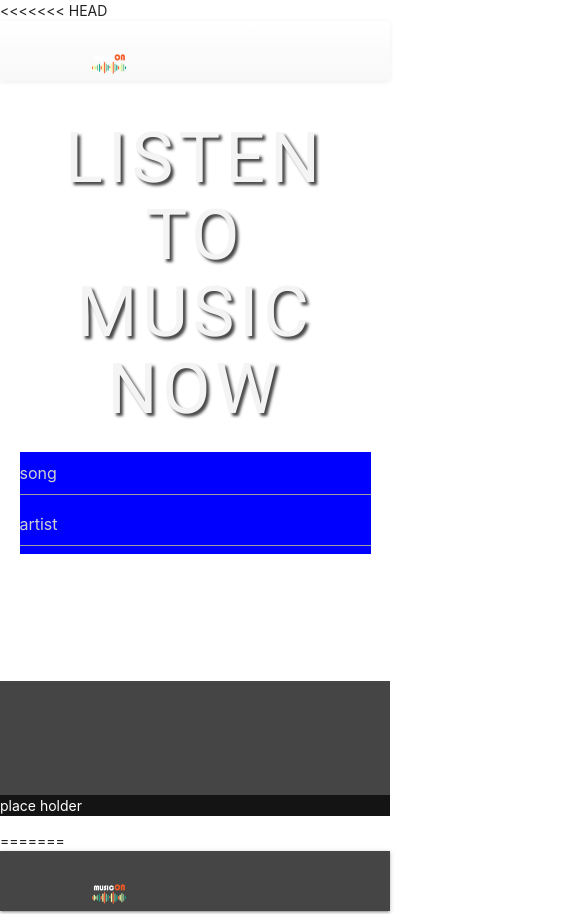
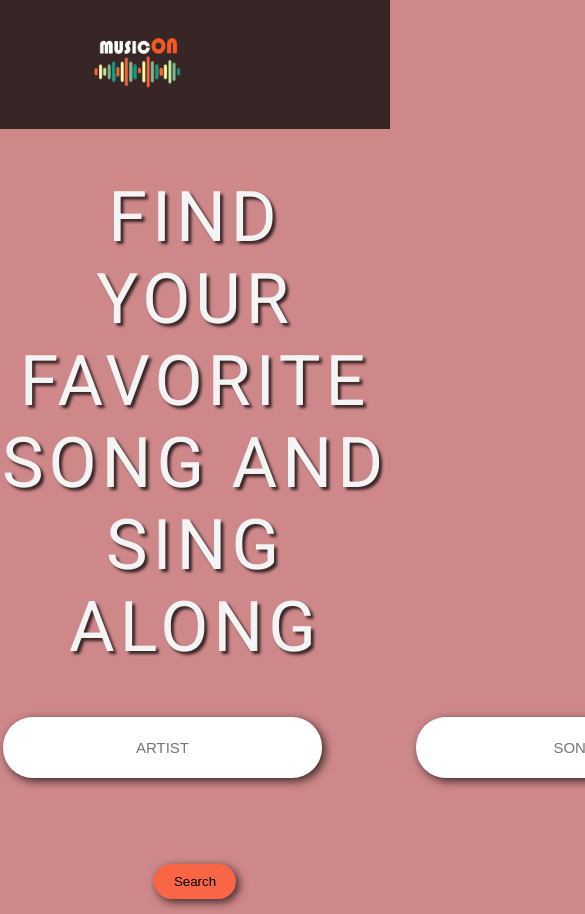
Before and after one commit to j10wy/music_app, a plain HTML site: page index.html in a window 390 px wide. Shown: the top 914 px of the page, 585 px wide, since content can reach past the window. Drawn offline with nearby package versions, Linux system fonts and the light colour scheme.

Commit message:
new html

```diff
--- a/assets/CSS/style.css
+++ b/assets/CSS/style.css
@@ -1,54 +1,3 @@
-<<<<<<< HEAD
-#frontPageNavbar{
-	background-color:rgba(0,0,0,0.7);
-}
-
-#footer{
-	background-color:rgba(0,0,0,0.7);
-	color:white;
-}
-
-#frontPageHeader{
-	background-color:red;
-	color:white;
-}
-
-#searchInputs{
-	background-color:blue;
-	color:white;
-}
-
-#song{
-	background-color:red;
-	color:white;
-}
-
-#artist{
-	background-color:red;
-	color:white;
-}
-
-#searchButton{
-    border-radius: 6px;
-    border: #orange 4px solid;
-    line-height: 45px;
-    color: #black;
-    background-color: transparent;
-}
-#searchButton:hover{
-	color: #f1c40f;
-    border: #f1c40f 4px solid;
-}
-
-#search{
-	margin:0 auto;
-}
-
-#logo{
-	width:100px;
-}
-
-=======
 body{
 	margin: 0;
 	background-color: #CF8889;
--- a/index.html
+++ b/index.html
@@ -1,80 +1,8 @@
-<<<<<<< HEAD
-<DOCTYPE html>
-    <html>
-
-    <head>
-      <title>Music On</title>
-        <!-- Bootstrap -->
-      <link rel="stylesheet" href="https://maxcdn.bootstrapcdn.com/bootstrap/3.3.7/css/bootstrap-theme.min.css" integrity="sha384-rHyoN1iRsVXV4nD0JutlnGaslCJuC7uwjduW9SVrLvRYooPp2bWYgmgJQIXwl/Sp" crossorigin="anonymous">
-
-       <!-- Google Materialize -->
-      <link rel="stylesheet" href="https://cdnjs.cloudflare.com/ajax/libs/materialize/0.97.8/css/materialize.min.css">
-
-       <!-- CSS SHEET -->
-      <link rel="stylesheet" href="assets/CSS/style.css">
-
-      <!-- JQUERY CDN -->
-      <script src="https://code.jquery.com/jquery-3.1.1.min.js" integrity="sha256-hVVnYaiADRTO2PzUGmuLJr8BLUSjGIZsDYGmIJLv2b8=" crossorigin="anonymous"></script>
-    <!-- JQUERY UI CDN -->
-      <script src="http://code.jquery.com/ui/1.12.1/jquery-ui.min.js" integrity="sha256-VazP97ZCwtekAsvgPBSUwPFKdrwD3unUfSGVYrahUqU=" crossorigin="anonymous"></script>
-
-    </head>
-
-    <body>
-
-    <nav class="navbar navbar-default" >
-      <div class="container-fluid">
-        <div class="navbar-header" id ="frontPageNavbar">
-          <a class="navbar-brand" href="#">
-            <img alt="Logo" id="logo" src="assets/images/Logo.png">
-          </a>
-        </div>
-      </div>
-    </nav>
-
-<div class="parallax-container" id='parall'>
-  <div class="container">
-
-    <h1 class="center-align" id='header'>Listen to Music Now</h1>
-
-    <div class="row" id="searchInputs">
-
-      <div class="col-sm-3">
-        <input type="text" placeholder="song" class="form" id="songName">
-      </div>
-
-       <div class="col-sm-3">
-        <input type="text" placeholder="artist" class="form" id="artistName">
-      </div>
-
-    </div>
-
-      <div class="col s3 center-align">
-            <a class="modal-trigger waves-effect waves-light btn-large btn-flat tooltipped" data-position="right" href="#instructionModal" id="searchButton">Search</a>
-      </div>
-      <div class="parallax"><img src="assets/images/SF-Skyline.jpg"></div>
-   </div>
-</div>
-
-
-    <footer>
-      <div class="container-fluid">
-        <p id="footer">
-          place holder
-        </p>
-      </div>
-    </footer>
-
-
-    </body>
-
-    </html>
-=======
 <!DOCTYPE html>
 <html lang="en">
 <head>
 	<meta charset="UTF-8">
-	<title>MusicOn</title>
+	<title>Music On</title>
 	<link rel="stylesheet" href="assets/CSS/style.css">
 	<link href="https://fonts.googleapis.com/css?family=Roboto" rel="stylesheet">
 </head>
@@ -113,4 +41,3 @@
 
 </body>
 </html>
->>>>>>> c3071c8a76b54301ec08827843710ff9eff0bf37
```
